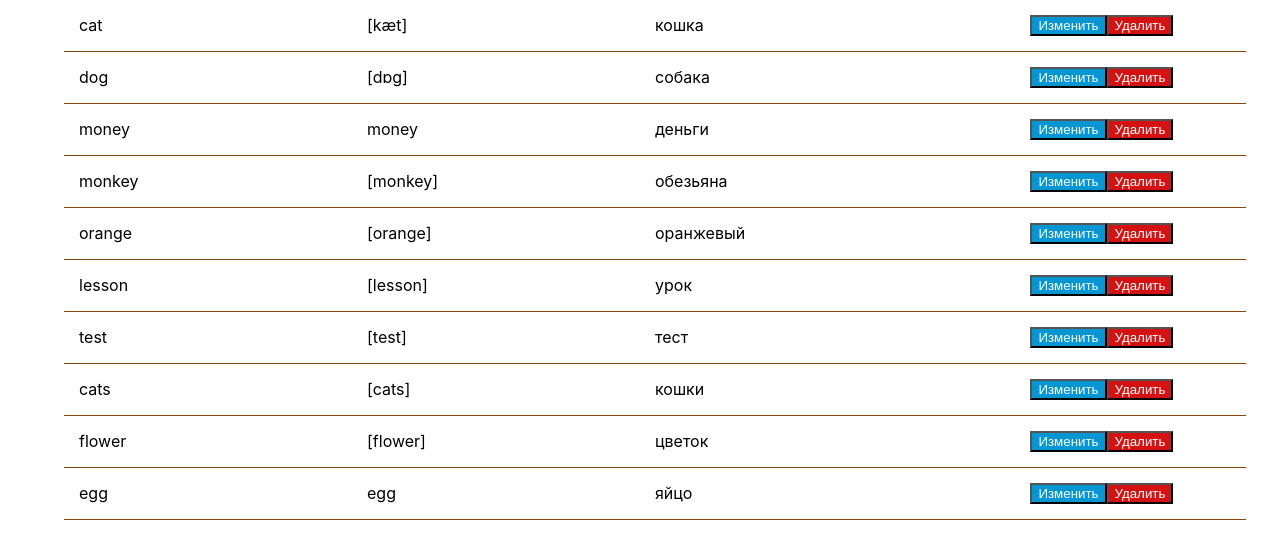
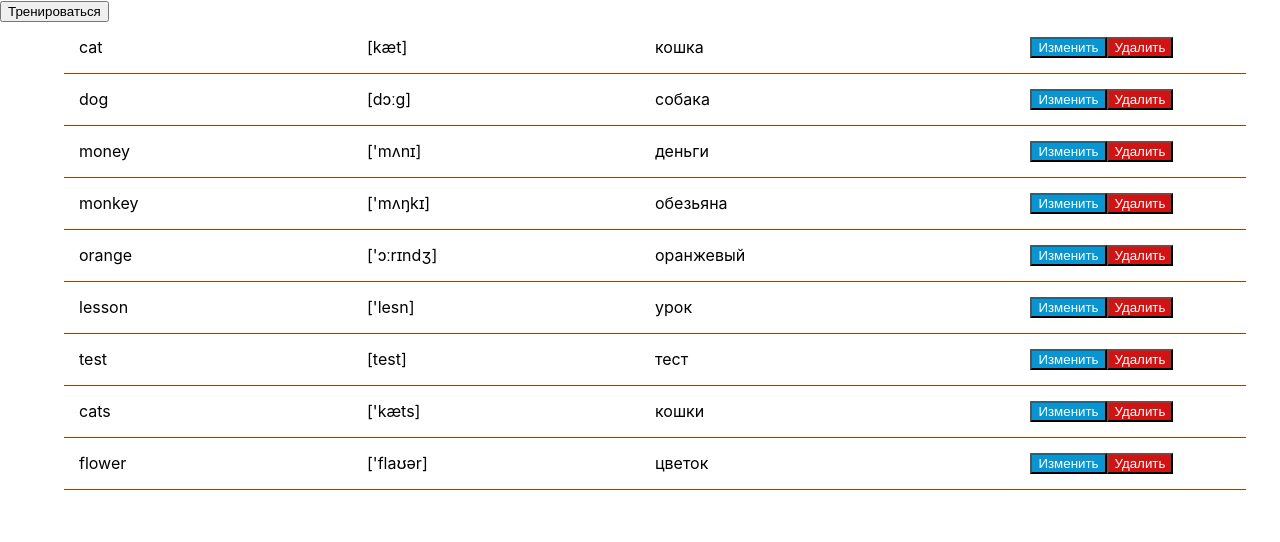
Before and after one commit to lenaanohina/WordStack, a React (Create React App) app: page / in a window 1280 px wide. Shown: the top 542 px of the page. Built offline with nearby package versions, Linux system fonts and the light colour scheme.

Commit message:
card display

```diff
--- a/src/App.js
+++ b/src/App.js
@@ -1,10 +1,24 @@
+import React, { useState } from "react";
 import "./App.css";
+import Header from "./components/Header";
 import WordList from "./components/WordList";
+import BigCard from "./components/BigCard";
+import cardsData from "./cardsData.json";
 
 function App() {
+  const [showBigCard, setShowBigCard] = useState(false);
+
+  const toggleBigCard = () => {
+    setShowBigCard(!showBigCard);
+  };
   return (
     <div className="App">
-      <WordList></WordList>
+      <Header onButtonClick={toggleBigCard}></Header>
+      {showBigCard ? (
+        <BigCard cardsData={cardsData} onButtonClick={toggleBigCard}></BigCard>
+      ) : (
+        <WordList></WordList>
+      )}
     </div>
   );
 }
--- a/src/cardsData.json
+++ b/src/cardsData.json
@@ -10,7 +10,7 @@
   {
     "id": "15272",
     "english": "dog",
-    "transcription": "[dɒg]",
+    "transcription": "[dɔːɡ]",
     "russian": "собака",
     "tags": "",
     "tags_json": "[\"\"]"
@@ -18,7 +18,7 @@
   {
     "id": "15274",
     "english": "money",
-    "transcription": "money",
+    "transcription": "['mʌnɪ]",
     "russian": "деньги",
     "tags": "",
     "tags_json": "[]"
@@ -26,7 +26,7 @@
   {
     "id": "15278",
     "english": "monkey",
-    "transcription": "[monkey]",
+    "transcription": "['mʌŋkɪ]",
     "russian": "обезьяна",
     "tags": "обезьяна",
     "tags_json": "[\"u043eu0431u0435u0437u044cu044fu043du0430\"]"
@@ -34,7 +34,7 @@
   {
     "id": "15279",
     "english": "orange",
-    "transcription": "[orange]",
+    "transcription": "['ɔːrɪndʒ]",
     "russian": "оранжевый",
     "tags": "оранжевый",
     "tags_json": "[\"u043eu0440u0430u043du0436u0435u0432u044bu0439\"]"
@@ -42,7 +42,7 @@
   {
     "id": "15281",
     "english": "lesson",
-    "transcription": "[lesson]",
+    "transcription": "['lesn]",
     "russian": "урок",
     "tags": "",
     "tags_json": "[]"
@@ -58,7 +58,7 @@
   {
     "id": "15289",
     "english": "cats",
-    "transcription": "[cats]",
+    "transcription": "['kæts]",
     "russian": "кошки",
     "tags": "",
     "tags_json": "[]"
@@ -66,17 +66,9 @@
   {
     "id": "15291",
     "english": "flower",
-    "transcription": "[flower]",
+    "transcription": "['flaʊər]",
     "russian": "цветок",
     "tags": "",
     "tags_json": "[]"
-  },
-  {
-    "id": "15293",
-    "english": "egg",
-    "transcription": "egg",
-    "russian": "яйцо",
-    "tags": "qertwy",
-    "tags_json": "[\"qertwy\"]"
   }
 ]
--- /dev/null
+++ b/src/components/BigCard.jsx
@@ -0,0 +1,38 @@
+import React, { useState, useEffect } from "react";
+import "./BigCard.jsx";
+import "../cardsData.json";
+import "./global.css";
+
+function BigCard({ cardsData }) {
+  const [randomCard, setRandomCard] = useState(null);
+
+  useEffect(() => {
+    const getRandomCard = () => {
+      const randomIndex = Math.floor(Math.random() * cardsData.length);
+      setRandomCard(cardsData[randomIndex]);
+    };
+
+    getRandomCard();
+  }, [cardsData]);
+
+  const [showTranslation, setShowTranslation] = useState(false);
+  const handleClick = () => setShowTranslation(true);
+
+  let translation = <button onClick={handleClick}>Перевод</button>;
+  if (showTranslation) {
+    translation = <p>{randomCard.russian}</p>;
+  }
+  return (
+    <div className="card__container">
+      {randomCard && (
+        <div>
+          <p>{randomCard.english}</p>
+          <p>{randomCard.transcription}</p>
+          {translation}
+        </div>
+      )}
+    </div>
+  );
+}
+
+export default BigCard;
--- /dev/null
+++ b/src/components/Header.jsx
@@ -0,0 +1,11 @@
+import "./Header";
+
+const Header = ({ onButtonClick }) => {
+  return (
+    <header>
+      <button onClick={onButtonClick}>Тренироваться</button>
+    </header>
+  );
+};
+
+export default Header;
```
Also changed, not shown: src/components/WordCard.jsx (+13 -0 lines).
